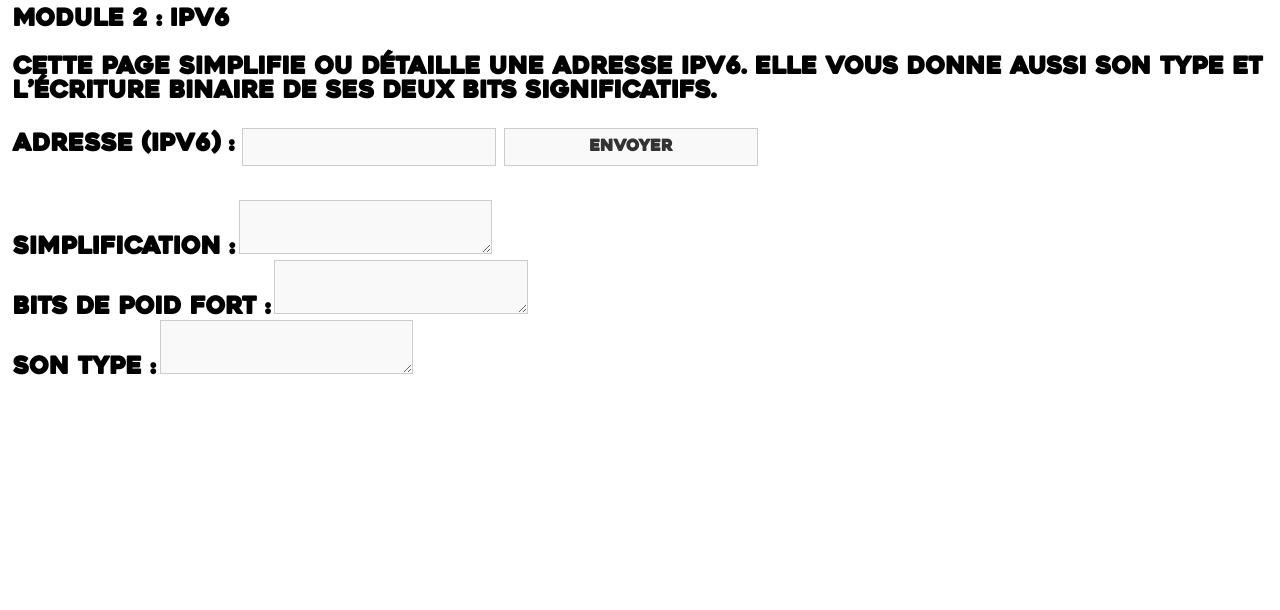
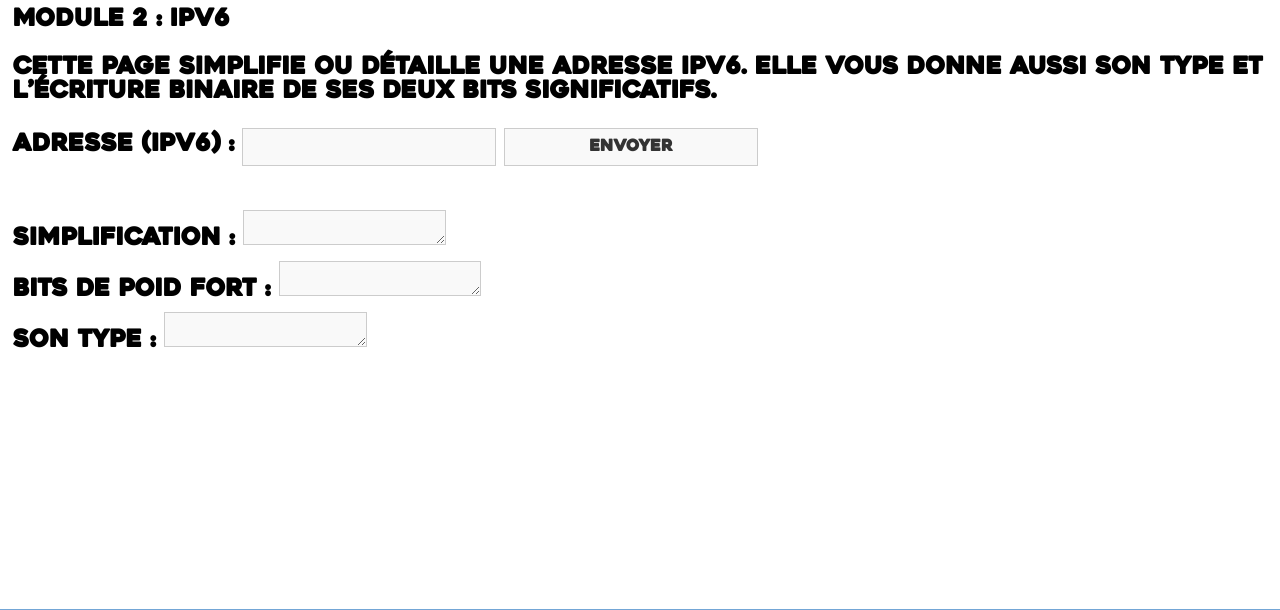
Before and after one commit to badem09/sae_but3_fa, a PHP site: page /Ipv6.php in a window 1280 px wide. Shown: the part 211-821 px from the top of the page. Run offline with PHP 8.4, Linux system fonts and the light colour scheme.

Commit message:
ajout logo

```diff
--- a/src/Ipv4.php
+++ b/src/Ipv4.php
@@ -1,4 +1,4 @@
-<link rel="stylesheet" href="styles/styleIpv4.css">
+<link rel="stylesheet" href="styles/styleIp.css">
 <?php
 require("header.php");
 acceuil(1);
--- a/src/Ipv6.php
+++ b/src/Ipv6.php
@@ -1,5 +1,4 @@
-<link rel="stylesheet" href="styles/styleIpv4.css">
-<link rel="stylesheet" href="styles/styleIpv6.css">
+<link rel="stylesheet" href="styles/styleIp.css">
 <?php
 require("header.php");
 acceuil(1);
@@ -16,22 +15,13 @@ acceuil(1);
     </form>
     <div class="tab_val">
         <div>
-            <label>Simplification :</label>
-            <label>
-                <textarea disabled id="simp"></textarea>
-            </label>
+            <label>Simplification : <textarea disabled id="simp"></textarea></label>
         </div>
         <div>
-            <label>Bits de poid fort :</label>
-            <label>
-                <textarea disabled id="binaire"></textarea>
-            </label>
+            <label>Bits de poid fort : <textarea disabled id="binaire"></textarea></label>
         </div>
         <div>
-            <label>Son type :</label>
-            <label>
-                <textarea disabled id="type"></textarea>
-            </label>
+            <label>Son type : <textarea disabled id="type"></textarea></label>
         </div>
     </div>
 </div>
--- a/src/header.php
+++ b/src/header.php
@@ -4,6 +4,7 @@
     <meta charset="utf-8">
     <title>SAÉ de Noël</title>
     <link rel="stylesheet" href="styles/style.css">
+    <link rel="icon" type="image/x-icon" href="img/logo.png">
     <script src="scripts/script.js"></script>
 </head>
 <body>
--- a/src/ping.php
+++ b/src/ping.php
@@ -2,7 +2,7 @@
 <!doctype html>
 <html lang="fr">
 <script src="https://code.jquery.com/jquery-3.6.4.min.js"></script>
-<link rel="stylesheet" href="styles/styleIpv4.css">
+<link rel="stylesheet" href="styles/styleIp.css">
 <?php
 require("header.php");
 acceuil(1);
--- a/src/styles/style.css
+++ b/src/styles/style.css
@@ -24,6 +24,7 @@ header {
 
 button{
     text-align: center;
+    min-width: 100px;
     width: 10%;
     margin-top: 20px;
     padding: 10px;
--- a/src/styles/styleIpv4.css
+++ b/src/styles/styleIp.css
@@ -19,7 +19,6 @@
     font-size: x-large;
     font-family: "Heavitas", sans-serif;
     font-weight: bold;
-
 }
 
 input[type="text"],
@@ -91,3 +90,9 @@ td {
     padding: 10px;
     border: 1px solid #ccc;
 }
+
+textarea{
+    height: 35px;
+    width: 16%;
+    margin-top: 10px;
+}
```
Also changed, not shown: src/img/logo.png (added), src/styles/styleIpv6.css (added).
